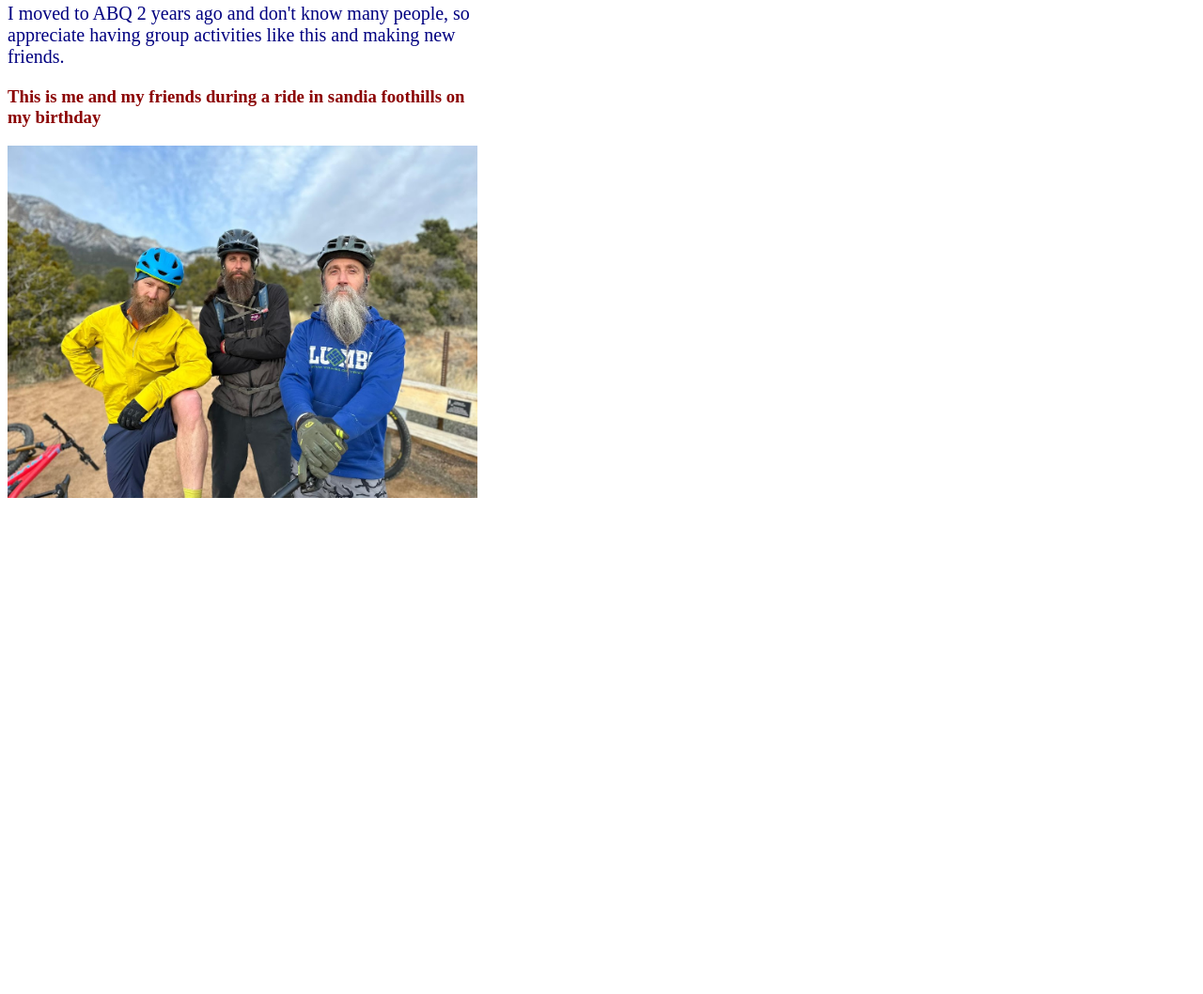
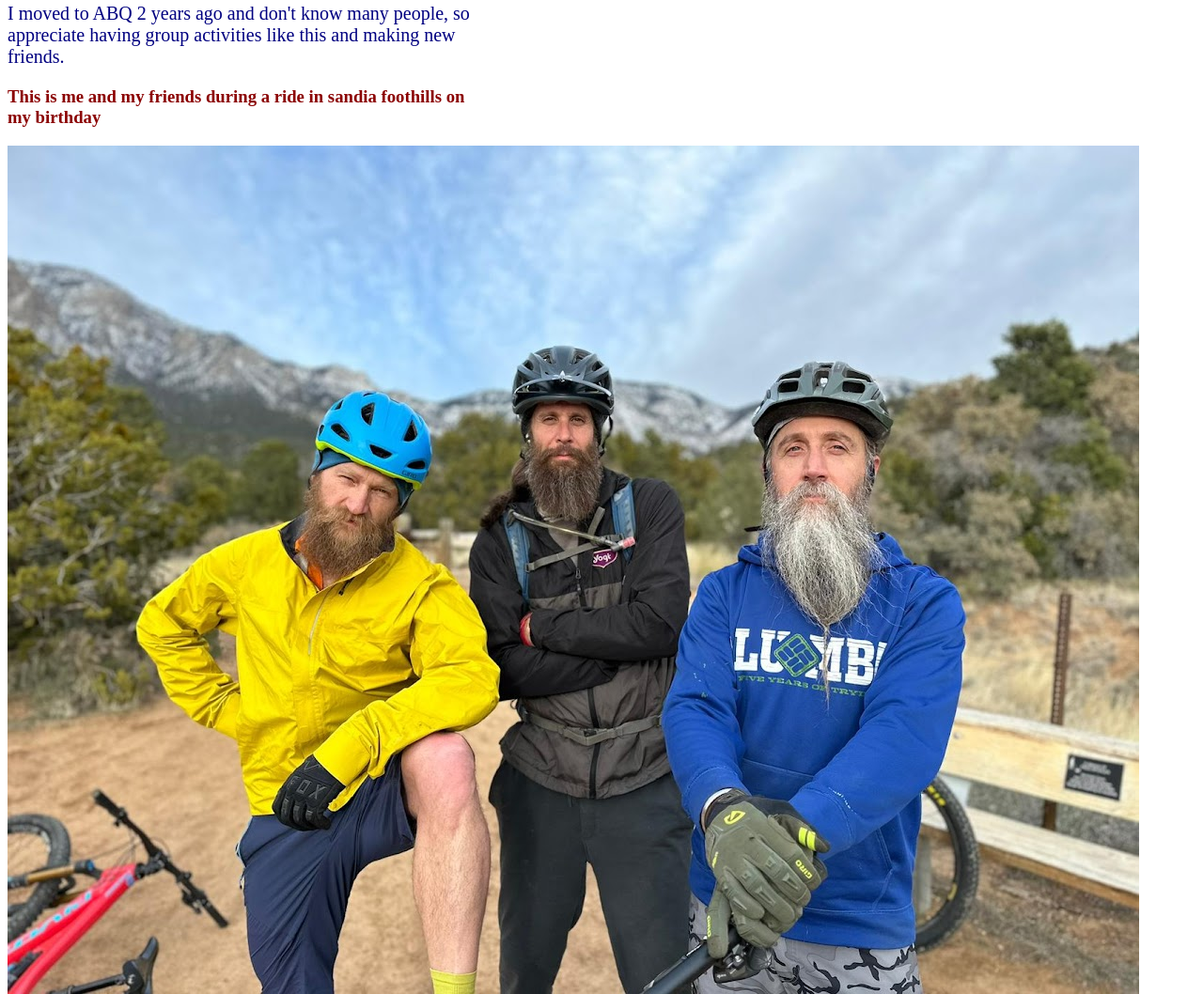
Before and after one commit to gmustuk/about-gurumustuk, a plain HTML site: page index.html in a window 1280 px wide. Shown: the part 490-1548 px from the top of the page at 94% size. Before the commit the page ends 1032 px from the top, so only its background shows below. Drawn offline with Linux system fonts and the light colour scheme.

Commit message:
Editing styles.css

```diff
--- a/styles.css
+++ b/styles.css
@@ -16,9 +16,6 @@ h3 {
 }
 
 .profile {
-    height: auto;
-    width: auto;
-    max-width: 500px;
     image-orientation: inherit;
    }
 
```
